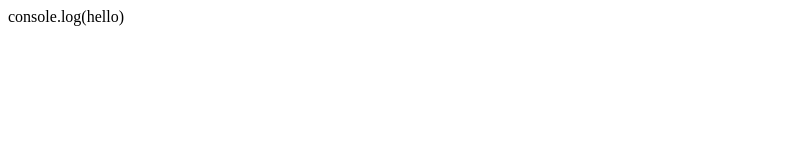
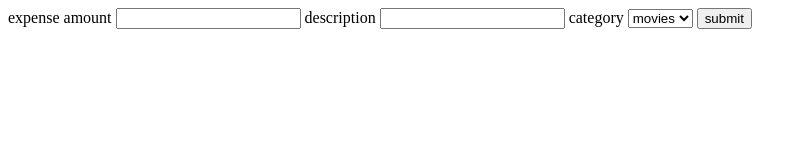
Before and after one commit to chandru90/expensetracker, a plain HTML site: page index.html in a window 1280 px wide. Shown: the whole page, without its empty margins (0-807 px from the left). Drawn offline with Linux system fonts and the light colour scheme.

Commit message:
commit 2

```diff
--- a/index.html
+++ b/index.html
@@ -1 +1,17 @@
-console.log(hello)
+<html>
+    <body>
+        <form id ="addform">
+        <label>expense amount</label>
+            <input type =text id ="amount">
+            <label>description</label>
+            <input type="text" id="description">
+            <label>category</label>
+            <select name="category" id="category">
+                <option value = "movies">movies</option>
+                <option value="hotel">hotel</option>
+            </select>
+            <input type ="submit" value="submit">
+            <ul id = "listitems"></ul>
+            </form>
+            <script src ="sam.js"></script>
+    </body></html>
```
